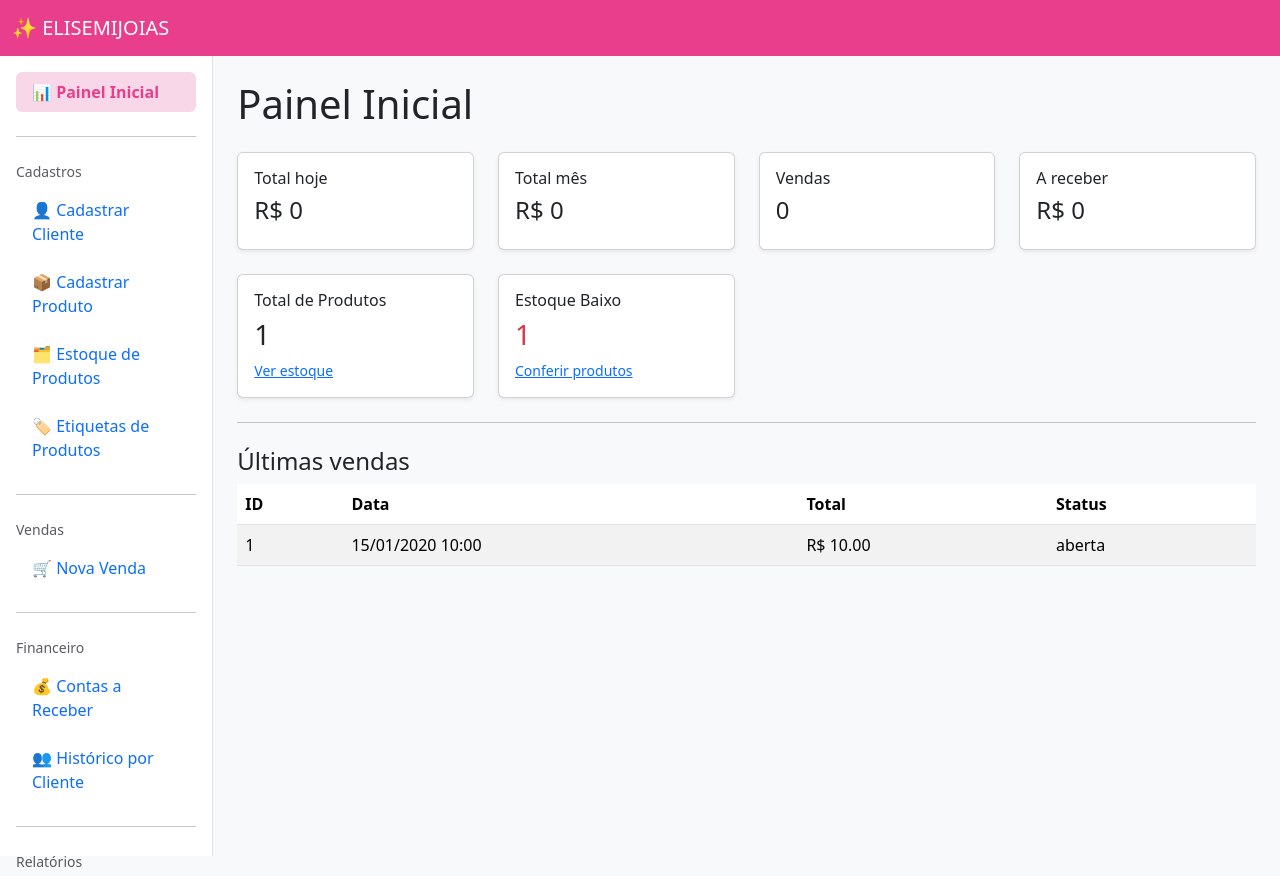
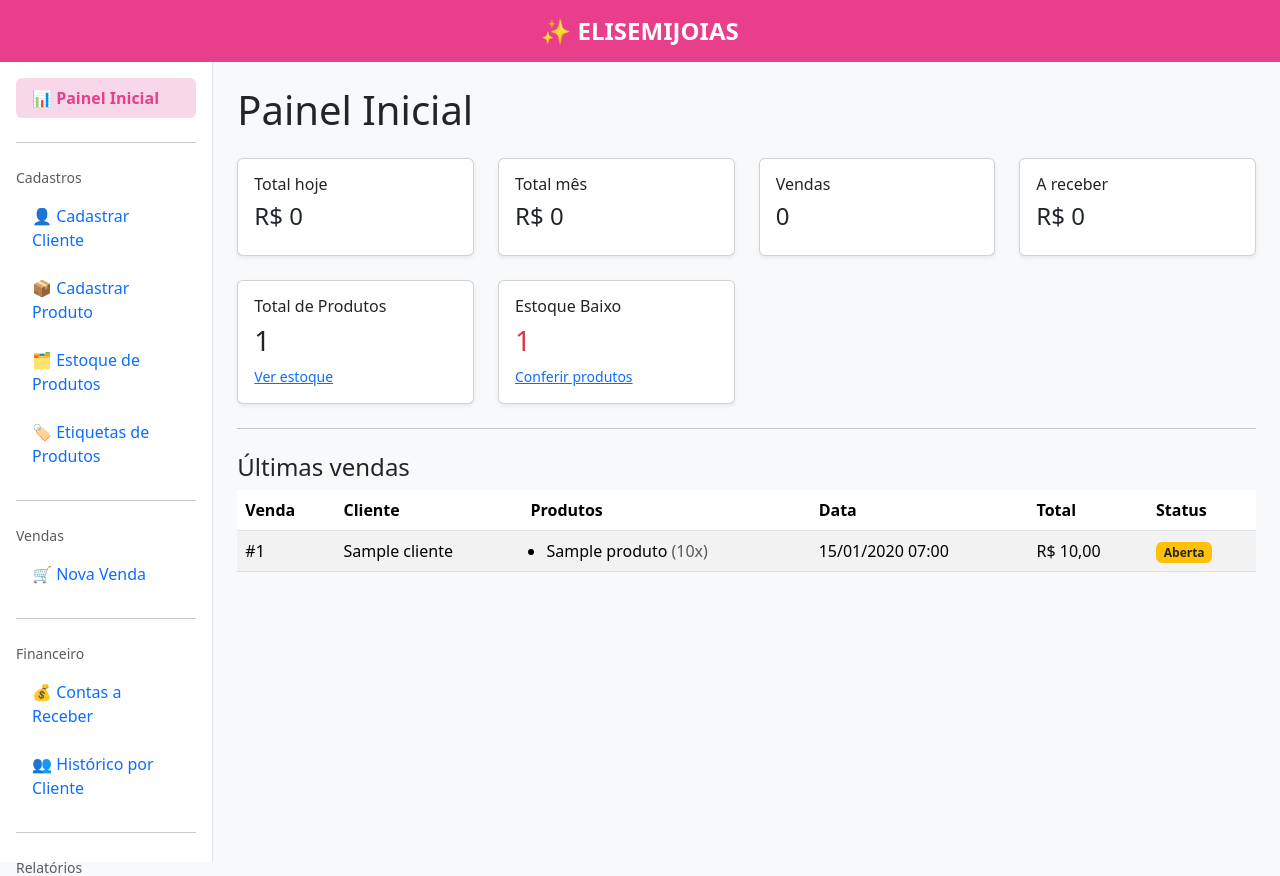
Before and after one commit to MiguelScofielD/elisemijoias, a Django app: page / in a window 1280 px wide. Shown: the top 876 px of the page. Run offline with Django 5.2, Linux system fonts and the light colour scheme; tables that the repository leaves empty hold one stand-in row (values such as "Sample post").

Commit message:
Acrescenta informações na tela inicial sobre as vendas realizadas

```diff
--- a/config/settings.py
+++ b/config/settings.py
@@ -115,13 +115,13 @@ AUTH_PASSWORD_VALIDATORS = [
 # Internationalization
 # https://docs.djangoproject.com/en/6.0/topics/i18n/
 
-LANGUAGE_CODE = 'en-us'
+LANGUAGE_CODE = "pt-br"
 
-TIME_ZONE = 'UTC'
+TIME_ZONE = "America/Fortaleza"
 
 USE_I18N = True
+USE_TZ = True
 
-USE_TZ = True
 
 
 # Static files (CSS, JavaScript, Images)
--- a/core/templates/core/dashboard.html
+++ b/core/templates/core/dashboard.html
@@ -66,20 +66,60 @@
 <table class="table table-striped">
     <thead>
         <tr>
-            <th>ID</th>
+            <th>Venda</th>
+            <th>Cliente</th>
+            <th>Produtos</th>
             <th>Data</th>
             <th>Total</th>
             <th>Status</th>
+
         </tr>
     </thead>
     <tbody>
         {% for venda in ultimas_vendas %}
         <tr>
-            <td>{{ venda.id }}</td>
+            <!-- VENDA -->
+            <td>#{{ venda.id }}</td>
+
+            <!-- CLIENTE -->
+            <td>
+                {% if venda.cliente %}
+                    {{ venda.cliente.nome }}
+                {% else %}
+                    Consumidor Final
+                {% endif %}
+            </td>
+
+            <!-- PRODUTOS -->
+            <td>
+                <ul class="mb-0 ps-3">
+                    {% for item in venda.itens.all %}
+                        <li>
+                            {{ item.produto.nome }}
+                            <span class="text-muted">
+                                ({{ item.quantidade }}x)
+                            </span>
+                        </li>
+                    {% endfor %}
+                </ul>
+            </td>
+
+            <!-- DATA -->
             <td>{{ venda.data|date:"d/m/Y H:i" }}</td>
+
+            <!-- TOTAL -->
             <td>R$ {{ venda.total }}</td>
-            <td>{{ venda.status }}</td>
+
+            <!-- STATUS -->
+            <td>
+                {% if venda.status == "finalizada" %}
+                    <span class="badge bg-success">Finalizada</span>
+                {% else %}
+                    <span class="badge bg-warning text-dark">Aberta</span>
+                {% endif %}
+            </td>
         </tr>
+
         {% endfor %}
     </tbody>
 </table>
--- a/core/views.py
+++ b/core/views.py
@@ -45,7 +45,13 @@ def dashboard(request):
 
 
     # Últimas vendas
-    ultimas_vendas = Venda.objects.order_by("-data")[:5]
+    ultimas_vendas = (
+        Venda.objects
+        .select_related("cliente")
+        .prefetch_related("itens__produto")
+        .order_by("-data")[:5]
+    )
+
 
     return render(
         request,
--- a/templates/base.html
+++ b/templates/base.html
@@ -15,12 +15,14 @@
 
 <!-- TOPO -->
 <nav class="navbar navbar-dark" style="background-color:#e83e8c;">
-    <div class="container-fluid">
-        <span class="navbar-brand fw-light text-uppercase">
-            ✨ EliSemiJoias
+    <div class="container-fluid justify-content-center">
+        <span class="navbar-brand fw-semibold text-uppercase fs-4 m-0">
+            ✨ ELISEMIJOIAS
         </span>
     </div>
 </nav>
+
+
 
 <div class="container-fluid">
     <div class="row">
@@ -40,7 +42,7 @@
                         </a>
                     {% else %}
                         <a class="nav-link" href="{% url 'core:dashboard' %}">
-                            📊 Dashboard
+                            📊 Painel Inicial
                         </a>
                     {% endif %}
                 </li>
```
